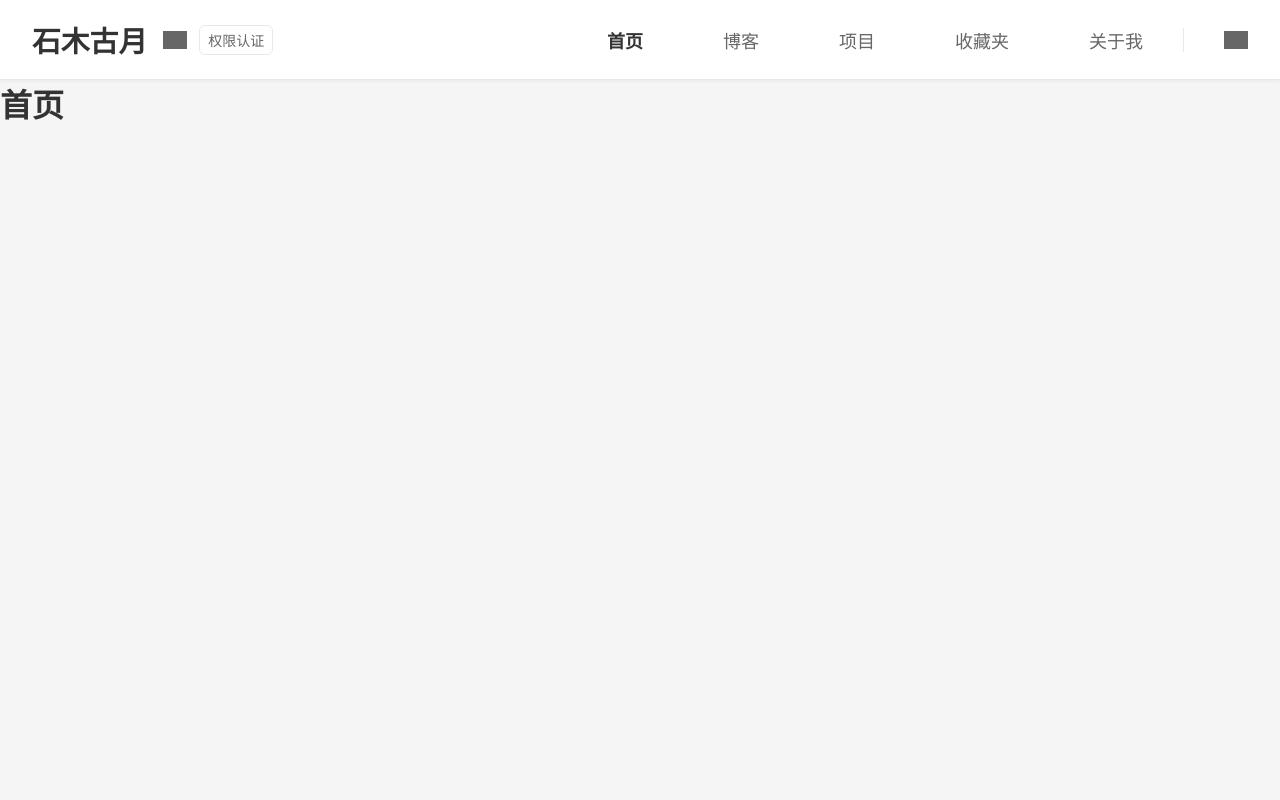
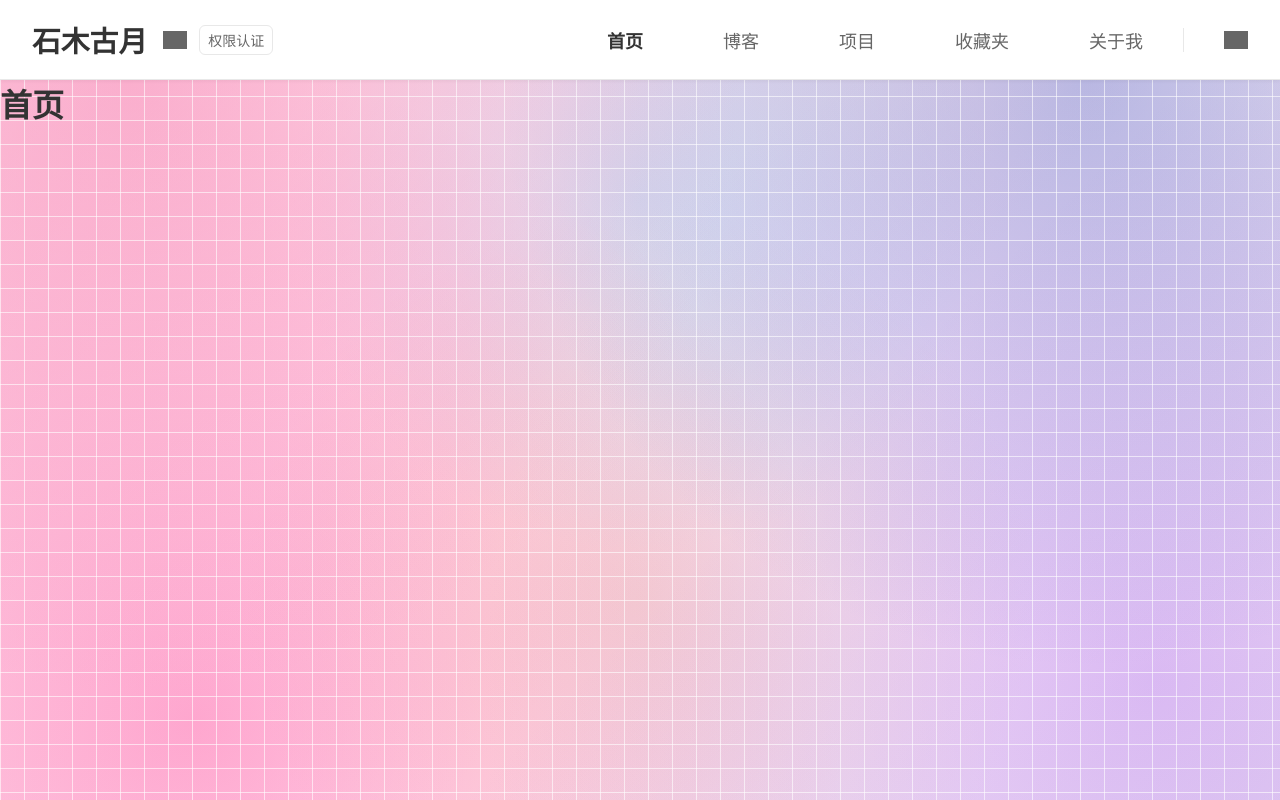
Before and after one commit to ShimuGuyue/shimuguyue.love-new, a Vue app in the folder client/: page / in a window 1280 px wide. Built offline with nearby package versions, Linux system fonts and the light colour scheme; grey boxes are pictures that could not be loaded.

Commit message:
Update 全局背景配色

```diff
--- a/client/src/App.vue
+++ b/client/src/App.vue
@@ -37,8 +37,11 @@ html.dark {
 body {
   font-family: -apple-system, BlinkMacSystemFont, 'Segoe UI', Roboto,
     'Helvetica Neue', Arial, sans-serif;
-  background-color: var(--color-bg);
   color: var(--color-text);
   transition: background-color 0.3s, color 0.3s;
 }
 </style>
+
+<style>
+@import "@/assets/background.css";
+</style>
--- /dev/null
+++ b/client/src/assets/background.css
@@ -0,0 +1,73 @@
+/* ==========================================================================
+ * 全局页面背景主题
+ * 爱莉希雅粉色系 (Elysia) × 侵蚀之律者紫色系 (Herrscher of Corruption)
+ * ========================================================================== */
+
+/* ── 1. 全局色彩变量 ── */
+:root {
+  /* 🌸 爱莉希雅色系 (Elysia) */
+  --elysia-base:        #FFF0F6; /* 柔粉背景 */
+  --elysia-hair:        #F88EB9; /* 标志粉发 (主色) */
+  --elysia-accent:      #FF52A3; /* 热辣强粉 (强调) */
+  --elysia-sub-accent:  #C585F7; /* 薰衣草紫 (副强调) */
+  --elysia-eye:         #5CCBFA; /* 水晶蓝瞳 (点缀) */
+  --elysia-gold:        #E4BF83; /* 璀璨饰金 */
+
+  /* 👾 侵蚀之律者色系 (Herrscher of Corruption) */
+  --herrscher-base:       #1E1C31; /* 深暗侵蚀背景 */
+  --herrscher-hair:       #A299C0; /* 灰紫发色 (副强调) */
+  --herrscher-accent:     #4965C3; /* 律者蓝紫 (主色) */
+  --herrscher-sub-accent: #52B2EC; /* 电光青 (次要强调) */
+  --herrscher-eye:        #E6425E; /* 侵蚀红瞳 (点缀) */
+  --herrscher-gold:       #CFA668; /* 锈蚀暗金 */
+}
+
+/* ── 2. 亮色模式：爱莉主场 (5 粉 : 1 紫) ── */
+body {
+  background-color: var(--elysia-base);
+
+  background-image:
+    /* 24px 水晶网格 */
+    linear-gradient(rgba(255, 255, 255, 0.6) 1px, transparent 1px),
+    linear-gradient(90deg, rgba(255, 255, 255, 0.6) 1px, transparent 1px),
+
+    /* 135deg 爱莉环境光束 */
+    linear-gradient(135deg, rgba(248, 142, 185, 0.3) 0%, transparent 60%, rgba(73, 101, 195, 0.1) 100%),
+
+    /* 6 色光斑阵列 (5 爱莉粉色系 + 1 侵蚀紫点缀) */
+    radial-gradient(circle at 10% 10%, rgba(248, 142, 185, 0.55) 0%, transparent 45%), /* hair */
+    radial-gradient(circle at 85% 10%, rgba(73, 101, 195, 0.38)  0%, transparent 45%), /* herrscher-accent */
+    radial-gradient(circle at 90% 85%, rgba(197, 133, 247, 0.45) 0%, transparent 50%), /* sub-accent */
+    radial-gradient(circle at 15% 90%, rgba(255, 82, 163, 0.45) 0%, transparent 50%), /* accent */
+    radial-gradient(circle at 50% 25%, rgba(92, 203, 250, 0.25)  0%, transparent 40%), /* eye */
+    radial-gradient(circle at 50% 75%, rgba(228, 191, 131, 0.3)  0%, transparent 45%); /* gold */
+
+  background-size: 24px 24px, 24px 24px, 100% 100%, 100% 100%, 100% 100%, 100% 100%, 100% 100%, 100% 100%, 100% 100%;
+  background-attachment: fixed;
+  background-blend-mode: overlay, overlay, normal, normal, normal, normal, normal, normal, normal;
+}
+
+/* ── 3. 暗色模式：侵蚀主场 (5 紫 : 1 粉) ── */
+html.dark body {
+  background-color: var(--herrscher-base);
+
+  background-image:
+    /* 24px 暗色数据流网格 */
+    linear-gradient(rgba(255, 255, 255, 0.05) 1px, transparent 1px),
+    linear-gradient(90deg, rgba(255, 255, 255, 0.05) 1px, transparent 1px),
+
+    /* 135deg 侵蚀电光束 */
+    linear-gradient(135deg, rgba(73, 101, 195, 0.3) 0%, transparent 60%, rgba(248, 142, 185, 0.1) 100%),
+
+    /* 6 色光斑阵列 (5 侵蚀紫色系 + 1 爱莉粉残留) */
+    radial-gradient(circle at 10% 10%, rgba(73, 101, 195, 0.45)  0%, transparent 45%), /* accent */
+    radial-gradient(circle at 85% 10%, rgba(248, 142, 185, 0.25) 0%, transparent 45%), /* elysia-hair */
+    radial-gradient(circle at 90% 85%, rgba(82, 178, 236, 0.35)  0%, transparent 50%), /* sub-accent */
+    radial-gradient(circle at 15% 90%, rgba(162, 153, 192, 0.35) 0%, transparent 50%), /* hair */
+    radial-gradient(circle at 50% 25%, rgba(230, 66, 94, 0.18)   0%, transparent 40%), /* eye */
+    radial-gradient(circle at 50% 75%, rgba(207, 166, 104, 0.2)  0%, transparent 45%); /* gold */
+
+  background-size: 24px 24px, 24px 24px, 100% 100%, 100% 100%, 100% 100%, 100% 100%, 100% 100%, 100% 100%, 100% 100%;
+  background-attachment: fixed;
+  background-blend-mode: screen, screen, normal, normal, normal, normal, normal, normal, normal;
+}
--- a/client/src/views/BlogDetail.vue
+++ b/client/src/views/BlogDetail.vue
@@ -74,8 +74,6 @@ onMounted(async () => {
 
 <style scoped>
 .blog-detail {
-  max-width: 1400px;
-  margin: 0 auto;
   padding: 32px 24px 64px;
 }
 
@@ -87,6 +85,8 @@ onMounted(async () => {
 }
 
 .blog-detail__layout {
+  max-width: 1400px;
+  margin: 0 auto;
   display: grid;
   grid-template-columns: 1fr 3fr 1fr;
   gap: 40px;
```
